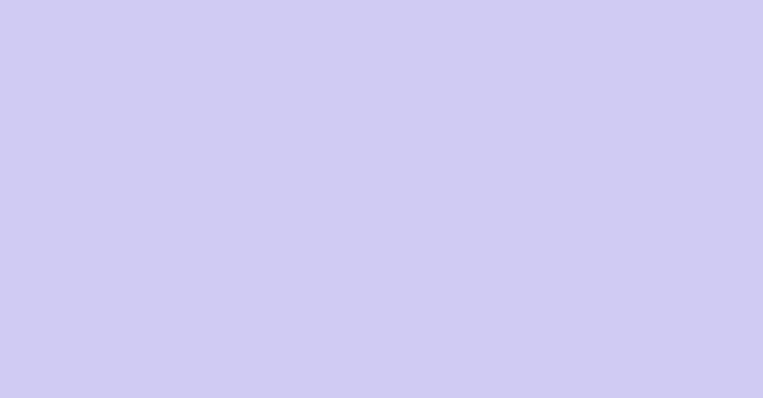
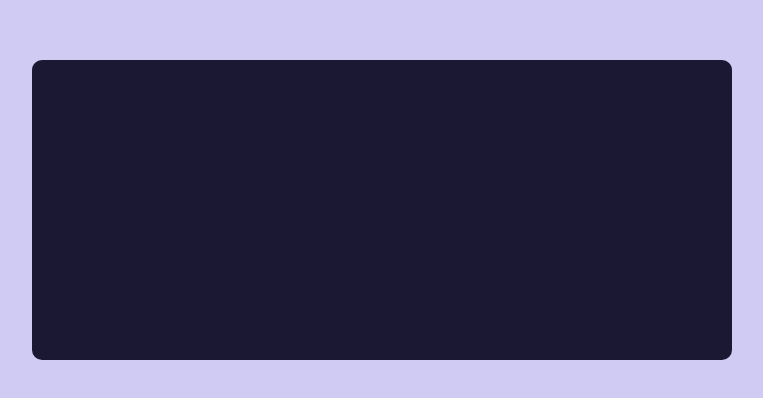
Before and after one commit to Flavioluq/desafio, an Angular app: page /primeiro in a window 1280 px wide. Shown: the part 190-588 px from the top of the page, without its empty margins (258-1021 px from the left). Built offline with nearby package versions, Linux system fonts and the light colour scheme.

Commit message:
Box Roxa do Centro

```diff
--- a/src/app/app.component.ts
+++ b/src/app/app.component.ts
@@ -1,10 +1,14 @@
 import { Component } from '@angular/core';
 import { RouterOutlet } from '@angular/router';
+import { MatToolbarModule} from '@angular/material/toolbar';
 
 @Component({
   selector: 'app-root',
   standalone: true,
-  imports: [RouterOutlet],
+  imports: [
+    RouterOutlet,
+    MatToolbarModule
+  ],
   templateUrl: './app.component.html',
   styleUrl: './app.component.css'
 })
--- a/src/app/primeiro/primeiro.component.css
+++ b/src/app/primeiro/primeiro.component.css
@@ -2,3 +2,16 @@ body {
     height: 100%;
     background-color: #D0CBF3;
 }
+
+.back-box {
+    display: flex;
+    width: 700px;
+    height: 300px;
+    position: absolute;
+    top: 50%;
+    left: 50%;
+    margin-top: -150px;
+    margin-left: -350px;
+    border-radius: 10px;
+    background-color: #1A1832;
+}
--- a/src/app/primeiro/primeiro.component.html
+++ b/src/app/primeiro/primeiro.component.html
@@ -6,6 +6,12 @@
     <title>Document</title>
 </head>
 <body>
+    <div>
+        <mat-toolbar class="back-box">
+            <span>
 
+            </span>
+        </mat-toolbar>
+    </div>
 </body>
 </html>
--- a/src/app/primeiro/primeiro.component.ts
+++ b/src/app/primeiro/primeiro.component.ts
@@ -1,9 +1,13 @@
 import { Component } from '@angular/core';
+import {  MatToolbarModule } from '@angular/material/toolbar';
+
 
 @Component({
   selector: 'app-primeiro',
   standalone: true,
-  imports: [],
+  imports: [
+    MatToolbarModule
+  ],
   templateUrl: './primeiro.component.html',
   styleUrl: './primeiro.component.css'
 })
```
